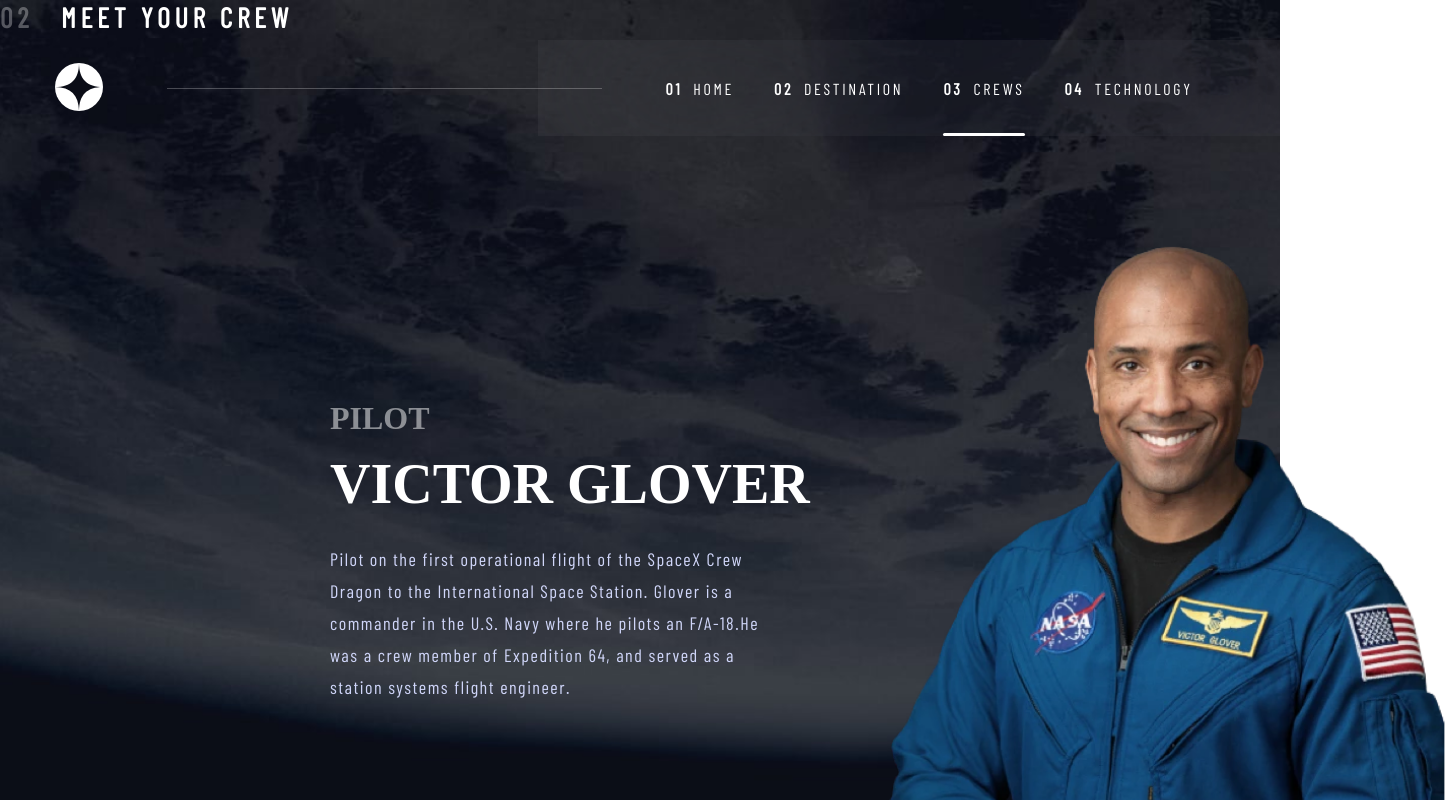
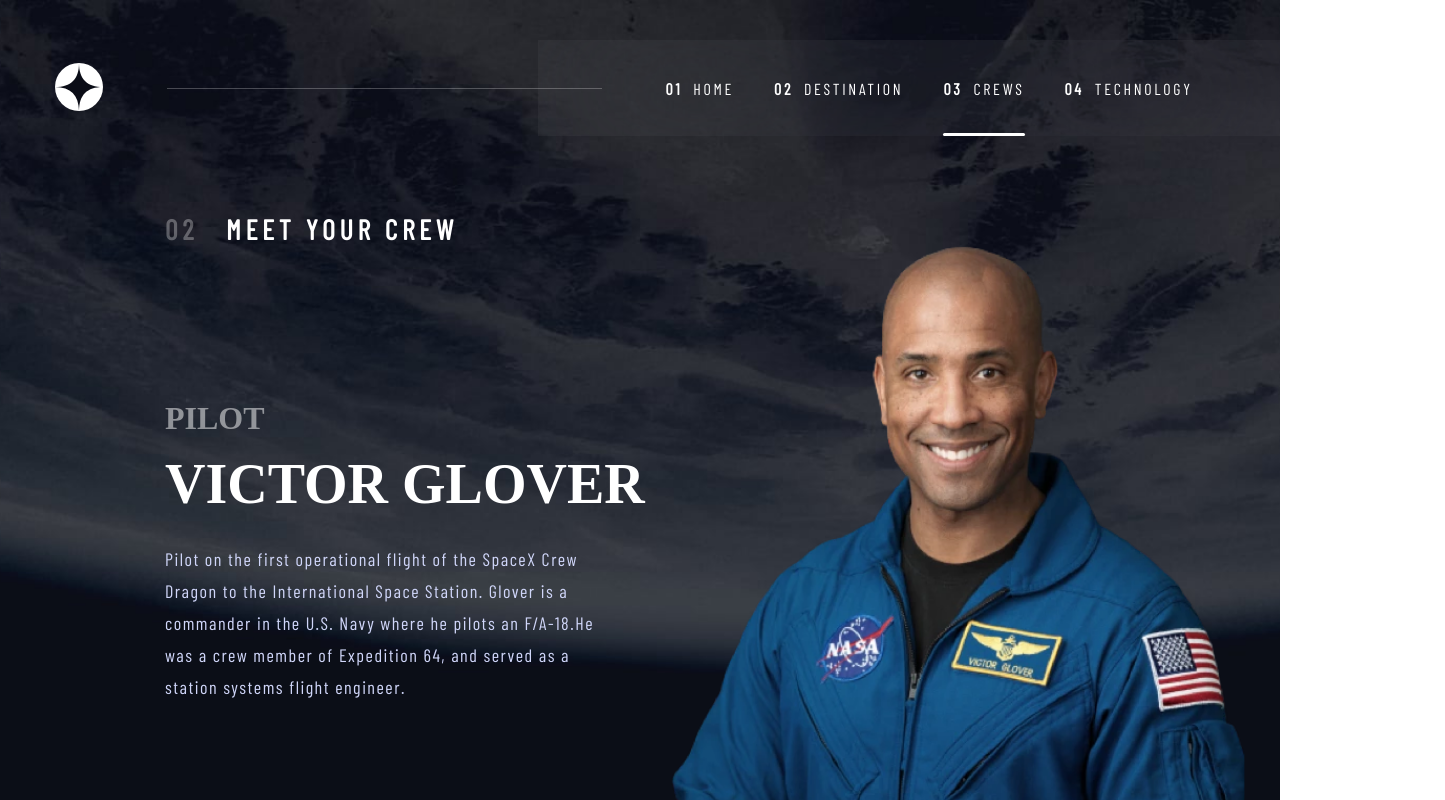
Before and after one commit to naijadevgamer/space-tourism, a React (Create React App) app: page /crews in a window 1280 px wide. Shown: the top 800 px of the page, 1445 px wide, since content can reach past the window. Built offline with nearby package versions, Linux system fonts and the light colour scheme; a web font is replaced by a local one.

Commit message:
Still fixing crews page

```diff
--- a/src/component/crew/crew.styles.scss
+++ b/src/component/crew/crew.styles.scss
@@ -1,17 +1,5 @@
 @import "../../mixin";
 @import "../../typography&variables";
-
-// .fade-for-me {
-//   animation: fade 0.4s ease-in;
-// }
-// @keyframes fade {
-//   from {
-//     opacity: 0;
-//   }
-//   to {
-//     opacity: 1;
-//   }
-// }
 
 .glide {
   &__slide {
@@ -114,10 +102,13 @@
     }
   }
   &__image {
-    width: 50%;
-    margin-right: 16.5rem;
+    width: 45%;
+    height: 70rem;
+    margin-right: 20rem;
     transition: all 0.5s;
     @include respond(tab-land) {
+      margin-right: 0;
+      width: 50%;
       border-bottom: 1px solid rgba($color-white, 0.25);
     }
     @include respond(tab-port) {
--- a/src/pages/crew/crews.page.jsx
+++ b/src/pages/crew/crews.page.jsx
@@ -21,11 +21,15 @@
   const crewData = DATA.crew;
 
   return (
+    <>
       <div className="crew-page">
+        <div className="sub-header">
           <Subheader>
             <span className="subheader__number">02</span>
             Meet your crew
           </Subheader>
+        </div>
+
         <div className="glide">
           <div className="glide__track" data-glide-el="track">
             <ul className="glide__slides">
@@ -33,6 +37,7 @@
                 <Crew key={index} data={crew} />
               ))}
             </ul>
+          </div>
         </div>
       </div>
       <div className="glide__arrows" data-glide-el="controls">
@@ -43,7 +48,7 @@
           &#10095;
         </div>
       </div>
-    </div>
+    </>
   );
 };
 
--- a/src/pages/crew/crews.page.styles.scss
+++ b/src/pages/crew/crews.page.styles.scss
@@ -5,7 +5,8 @@
   color: $color-white;
   background-image: url(../../assets/crew/background-crew-desktop.jpg);
   @include background;
-
+  overflow: auto;
+  // padding: 21.2rem 16.5rem 0rem 16.5rem;
   @include respond(tab-land) {
     padding: 21.2rem 6rem 0rem 10rem;
   }
@@ -17,9 +18,12 @@
     padding: 88px 2.4rem 0rem 2.4rem;
     background-image: url(../../assets/crew/background-crew-mobile.jpg);
   }
+  .sub-header {
+    margin-top: 21.2rem;
+    margin-left: 16.5rem;
+  }
 }
 .glide {
-  margin: 21.2rem 16.5rem 0rem 16.5rem;
   &__track {
     // width: 100%;
     // overflow: visible;
```
Lines whose indentation alone changed are shown as unchanged.
